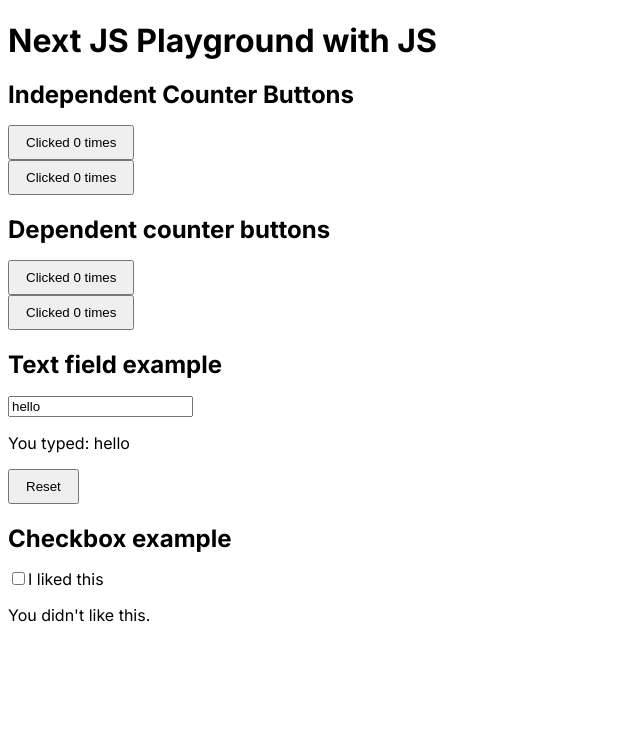
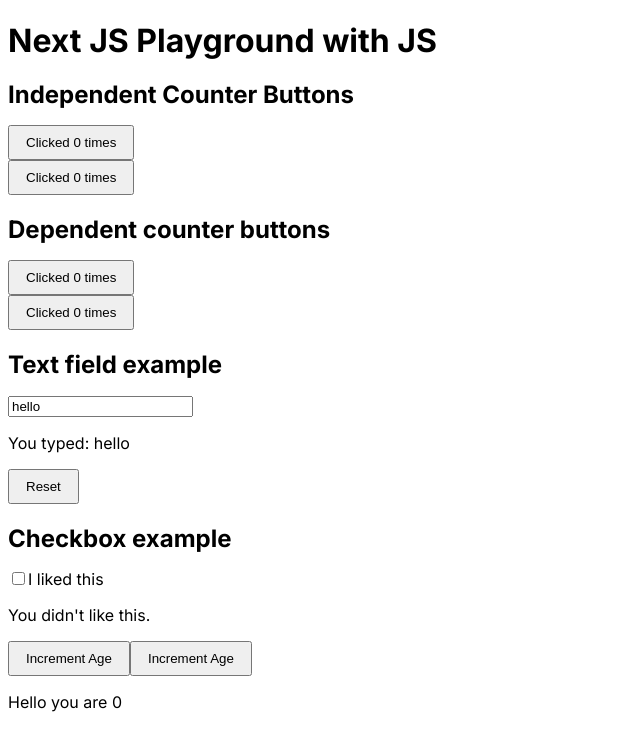
Before and after one commit to Sebasala/nextjs-playground-js, a Next.js app: page / in a window 1280 px wide. Shown: the top 750 px of the page, without its empty margins (0-640 px from the left). Built offline with nearby package versions, Linux system fonts and the light colour scheme.

Commit message:
useReducer counter example

```diff
--- a/app/page.js
+++ b/app/page.js
@@ -1,6 +1,7 @@
 import CheckboxCombo from '../components/CheckboxCombo'
 import DependentCounterButtons from '../components/DependentCounterButtons'
 import IndependentCounterButtons from '../components/IndependentCounterButtons'
+import ReducerCounterContainer from '../components/ReducerCounterContainer'
 import TextField from '../components/TextField'
 
 export default function Home() {
@@ -11,6 +12,7 @@
       <DependentCounterButtons />
       <TextField />
       <CheckboxCombo />
+      <ReducerCounterContainer />
     </main>
   )
 }
--- /dev/null
+++ b/components/AgeCounter/index.js
@@ -0,0 +1,9 @@
+export default function AgeCounter({ age, incrementAge, decrementAge }) {
+    return (
+        <section>
+            <button onClick={incrementAge}>Increment Age</button>
+            <button onClick={decrementAge}>Increment Age</button>
+            <p>Hello you are {age}</p>
+        </section>
+    )
+}
--- /dev/null
+++ b/components/ReducerCounterContainer/index.js
@@ -0,0 +1,31 @@
+'use client'
+import { useReducer } from 'react';
+import AgeCounter from '../AgeCounter'
+
+const actions = {
+    INCREMENT: 'INCREMENT',
+    DECREMENT: 'DECREMENT'
+}
+
+const reducer = (state, action) => {
+    const { INCREMENT, DECREMENT } = actions;
+    switch (action.type) {
+        case INCREMENT:
+            return state + 1;
+        case DECREMENT:
+            return state - 1;
+        default:
+            return state;
+    }
+}
+
+export default function ReducerCounterContainer() {
+    const [age, dispatch] = useReducer(reducer, 0);
+
+    const incrementAge = () => dispatch({ type: actions.INCREMENT });
+    const decrementAge = () => dispatch({ type: actions.DECREMENT });
+
+    return (
+        <AgeCounter age={age} incrementAge={incrementAge} decrementAge={decrementAge} />
+    )
+}
```
